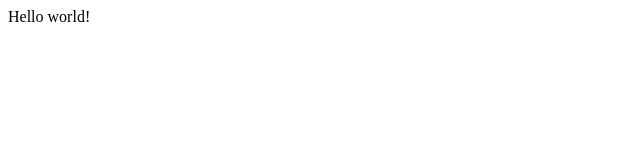
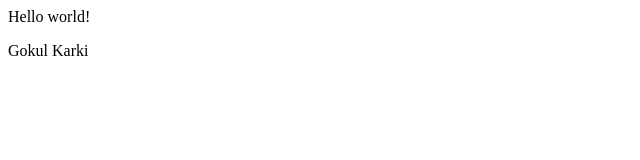
Before and after one commit to gokulkar879/helloworld, a plain HTML site: page index.html in a window 1280 px wide. Shown: the full height of the page, 0-640 px from the left. Drawn offline with Linux system fonts and the light colour scheme.

Commit message:
made changes in the index.html file

```diff
--- a/index.html
+++ b/index.html
@@ -8,5 +8,8 @@
 </head>
 <body>
     Hello world!
+    <div>
+        <p>Gokul Karki</p>
+    </div>
 </body>
 </html>
```
